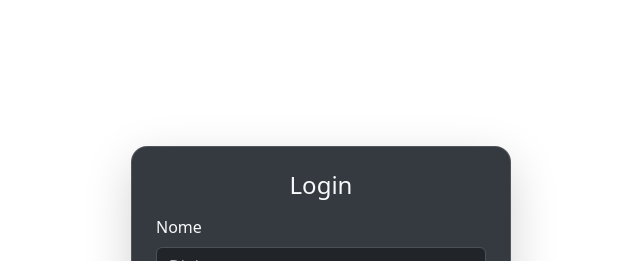
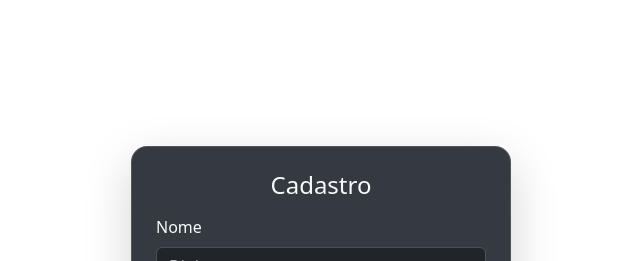
Before and after one commit to a-devrepo/financesweb, an Angular app: page /criar-usuario in a window 1280 px wide. Shown: the top 261 px of the page, without its empty margins (319-959 px from the left). Built offline with nearby package versions, Linux system fonts and the light colour scheme.

Commit message:
feat: altera texto no formulário de cadastro

```diff
--- a/src/app/components/criar-usuario/criar-usuario.html
+++ b/src/app/components/criar-usuario/criar-usuario.html
@@ -4,7 +4,7 @@
     style="width: 100%; max-width: 380px; border-radius: 16px"
     data-bs-theme="dark"
   >
-    <h4 class="text-center mb-3">Login</h4>
+    <h4 class="text-center mb-3">Cadastro</h4>
 
     <div
       *ngIf="mensagemErro()"
```
